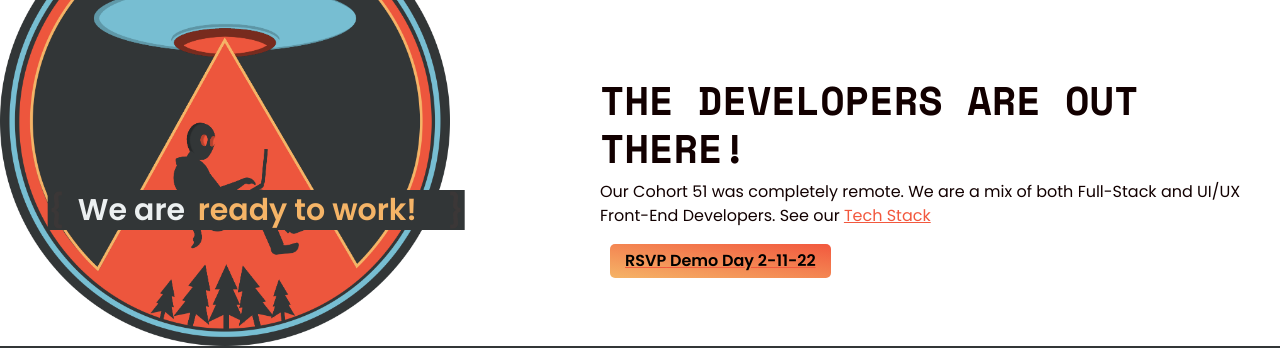
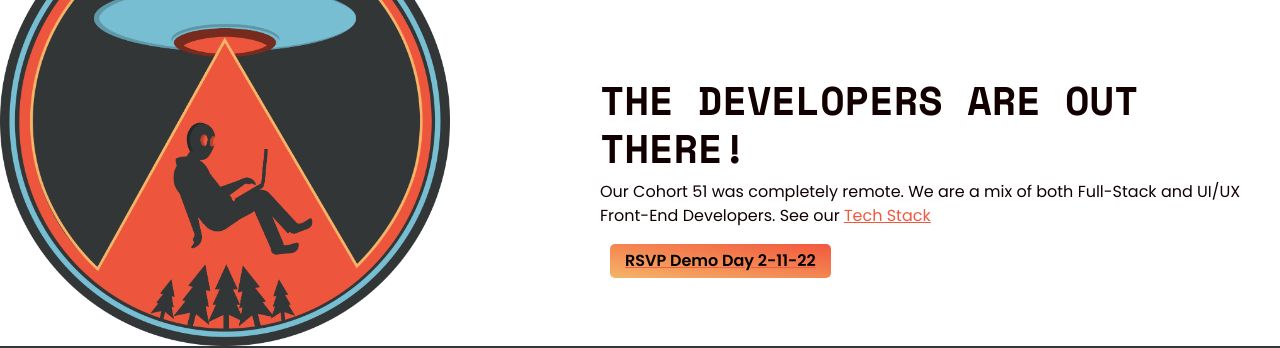
Before and after one commit to nss-day-cohort-51/nss-day-cohort-51.github.io, a React (Create React App) app: page / in a window 1280 px wide. Shown: the part 230-578 px from the top of the page. Built offline with nearby package versions, Linux system fonts and the light colour scheme.

Commit message:
updated scrolling text location

```diff
--- a/src/App.js
+++ b/src/App.js
@@ -2,7 +2,6 @@ import React, { useEffect, useState } from "react";
 import { NavBar } from "./components/NavBar";
 import { Description } from "./components/Description";
 import { DevList } from "./components/DevList";
-import { ScrollingText } from "./components/TextAnimation";
 import { TechStack } from "./components/TechStack";
 import { ThanksLocation } from "./components/ThanksLocation";
 import { Footer } from "./components/Footer";
@@ -24,7 +23,6 @@ export const App = () => {
     <div className="page">
       <NavBar />
       <Description />
-      <ScrollingText />
       <DevList allDevs={allDevs} />
       <TechStack allTechStack={allTechStack} />
       <ThanksLocation />
--- a/src/components/DevList.js
+++ b/src/components/DevList.js
@@ -1,14 +1,16 @@
 //Purpose: Creates and displays the Developer List component
 
 import React from "react";
+import { ScrollingText } from "./components/TextAnimation";
 import { DevCard } from "../components/DevCard";
 import "../styles/custom.scss";
 
 export const DevList = ({ allDevs }) => {
-
   return (
     <>
       <div id="devList" className="dev-list">
+        <ScrollingText />
+
         {allDevs.map((obj) => (
           <DevCard key={obj.id} obj={obj} />
         ))}
```
